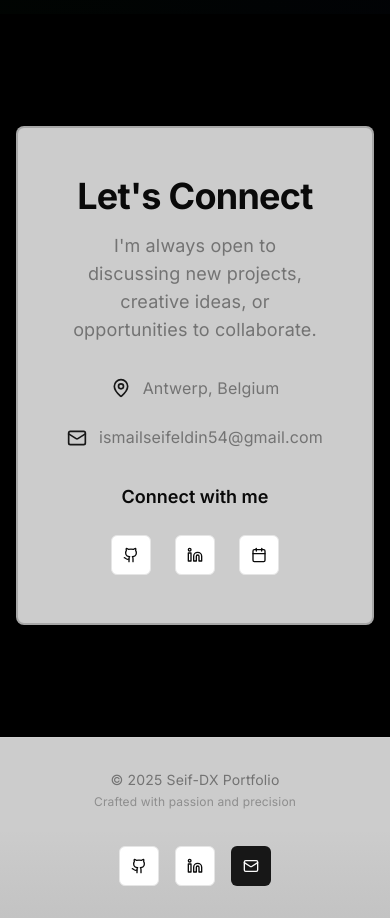
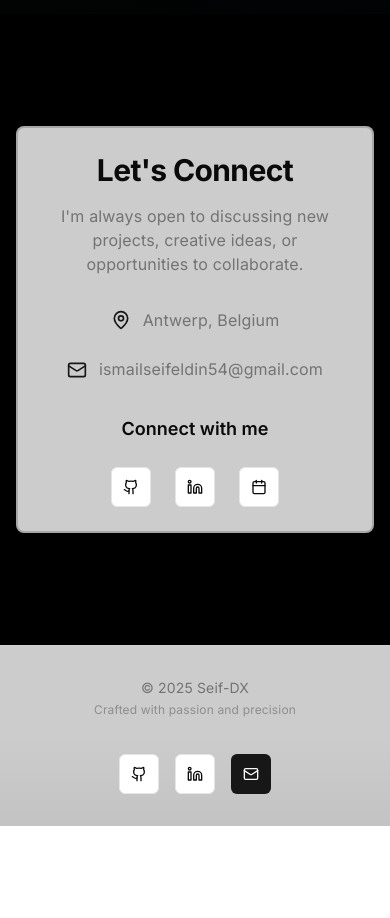
Before and after one commit to Seifeldin-Sabry/portfolio, a Next.js app: page / in a window 390 px wide. Shown: the part 3544-4462 px from the top of the page. After the commit the page ends 4370 px from the top, so only its background shows below. Built offline with nearby package versions, Linux system fonts and the light colour scheme.

Commit message:
Remove Portfolio phrase and fix contact card mobile responsiveness
Co-authored-by: Seifeldin-Sabry <93074813+Seifeldin-Sabry@users.noreply.github.com>

```diff
--- a/components/contact-card.tsx
+++ b/components/contact-card.tsx
@@ -19,10 +19,10 @@ export default function ContactCard({ className = '' }: ContactCardProps) {
         rotationSpeed={4}
         variant="default"
       />
-      <CardContent className="p-12">
+      <CardContent className="p-6 md:p-12">
         <div className="text-center mb-8">
-          <h2 className="text-4xl font-bold mb-4">Let's Connect</h2>
-          <p className="text-lg text-muted-foreground">
+          <h2 className="text-3xl md:text-4xl font-bold mb-4">Let's Connect</h2>
+          <p className="text-base md:text-lg text-muted-foreground">
             I'm always open to discussing new projects, creative ideas, or opportunities to collaborate.
           </p>
         </div>
--- a/components/footer.tsx
+++ b/components/footer.tsx
@@ -30,7 +30,7 @@ export default function Footer() {
                         className="text-center md:text-left"
                     >
                         <p className="text-sm text-muted-foreground mb-1">
-                            © {new Date().getFullYear()} Seif-DX Portfolio
+                            © {new Date().getFullYear()} Seif-DX
                         </p>
                         <p className="text-xs text-muted-foreground/70">
                             Crafted with passion and precision
--- a/lib/constants.ts
+++ b/lib/constants.ts
@@ -17,7 +17,7 @@ export const SITE_CONFIG = {
   BASE_URL:
     process.env.NEXT_PUBLIC_FRONTEND_URL || "https://www.seifeldinismail.com",
   AUTHOR: "Seif-DX",
-  TITLE: "Seif-DX Portfolio",
+  TITLE: "Seif-DX",
 } as const;
 
 // UI Configuration
```
